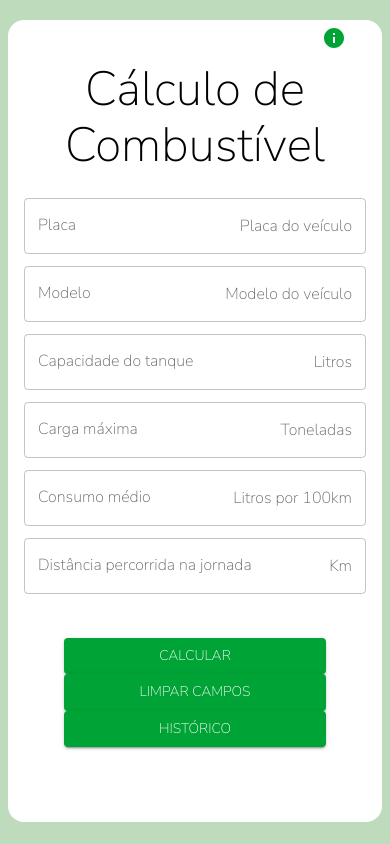
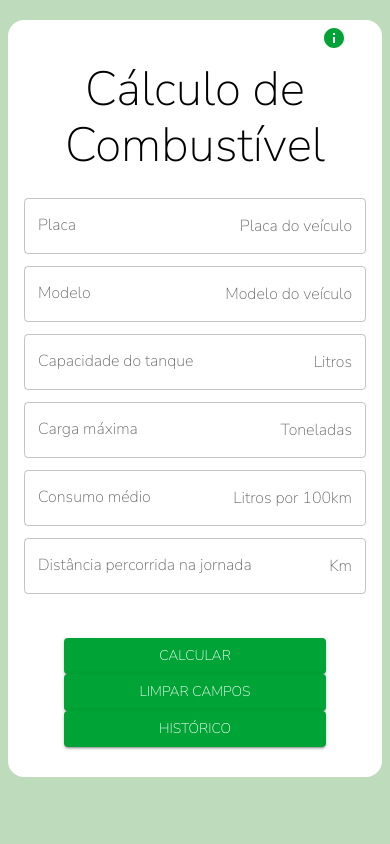
Before and after one commit to Matheusvicentesn/PS-TMR, a React (Vite) app: page / in a window 390 px wide. Built offline with nearby package versions, Linux system fonts and the light colour scheme.

Commit message:
hotfix: form responsivity

```diff
--- a/src/pages/Home.tsx
+++ b/src/pages/Home.tsx
@@ -8,6 +8,7 @@ import InfoIcon from "@mui/icons-material/Info";
 import GitHubIcon from "@mui/icons-material/GitHub";
 import LinkedInIcon from "@mui/icons-material/LinkedIn";
 import AssignmentIndIcon from "@mui/icons-material/AssignmentInd";
+import { Margin } from "@mui/icons-material";
 
 export const Home = () => {
   const [open, setOpen] = useState(false);
@@ -34,7 +35,7 @@ export const Home = () => {
           borderRadius: "16px",
           backgroundColor: "white",
           marginTop: "20px",
-          height: { sm: "90vh", md: "80vh", xs: "95vh" },
+          minHeight: '100px'
         }}
       >
         <Box sx={{ flexDirection: "row-reverse" }} display="flex">
@@ -55,6 +56,8 @@ export const Home = () => {
           sx={{
             display: { sm: "grid", md: "flex", xs: "grid" },
             justifyContent: { md: "space-between" },
+            marginBottom: '10px',
+            paddingBottom: '30px'
           }}
         >
           <Button
```
